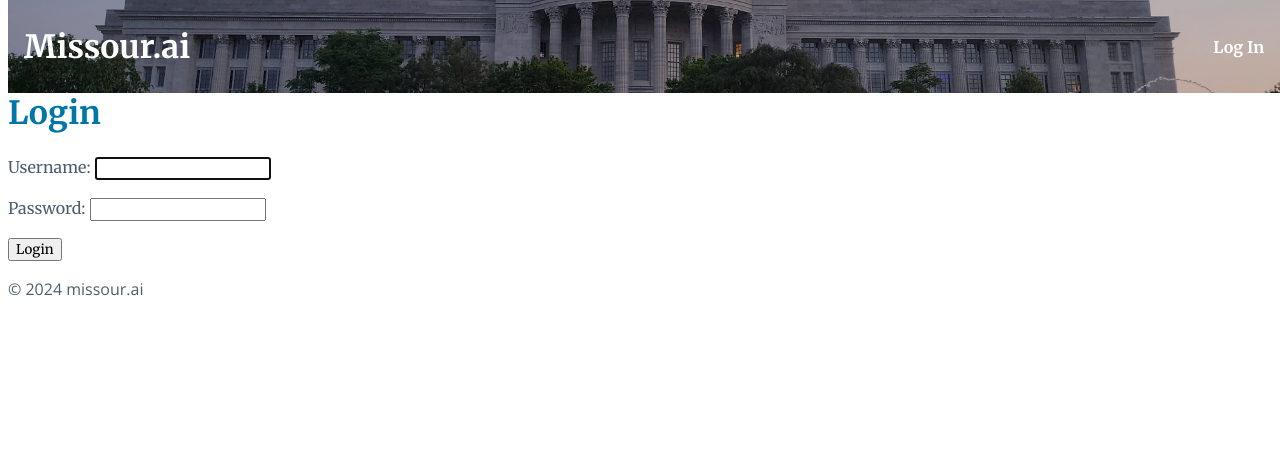
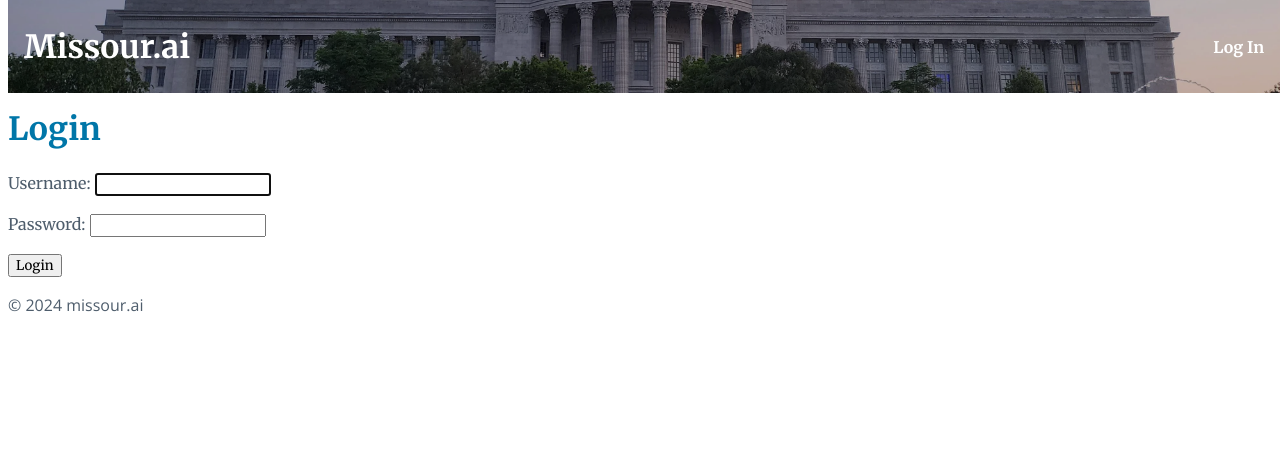
Before and after one commit to KarlSchoch/missour.ai, a Django app: page /accounts/login/ in a window 1280 px wide. Shown: the top 461 px of the page. Run offline with Django 5.2, Linux system fonts and the light colour scheme.

Commit message:
Updates the padding on the .content-offset class to better account for the height of the navigation menu

```diff
--- a/missourai_django/transcription/static/transcription/css/style.css
+++ b/missourai_django/transcription/static/transcription/css/style.css
@@ -68,7 +68,7 @@ nav ul li a:hover {
 
 /* Content Offset */
 .content-offset {
-    padding-top: 4rem; /* Adjust padding to match the height of the fixed nav */
+    padding-top: 10vh; /* Adjust padding to match the height of the fixed nav */
 }
 
 /*
```
Also changed, not shown: 1 other file.
